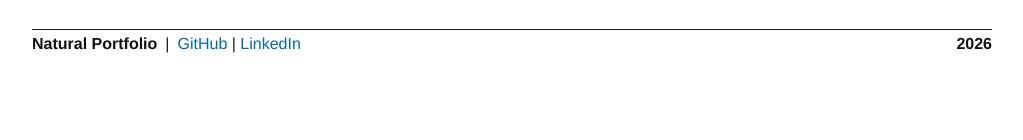
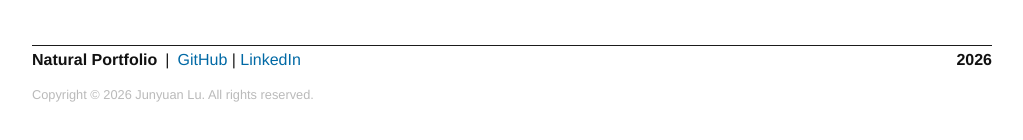
Before and after one commit to JedimasterLu/JedimasterLu.github.io, an Astro site: page / in a window 1280 px wide. Shown: the part 2170-2310 px from the top of the page, without its empty margins (128-1151 px from the left). Built offline with nearby package versions, Linux system fonts and the light colour scheme; Astro itself is replaced by a stand-in of ours; no server answers.

Commit message:
dynamic column

```diff
--- a/src/components/footer.astro
+++ b/src/components/footer.astro
@@ -32,7 +32,7 @@ const {
 
 <style>
     .site-footer {
-        margin-top: 2rem;
+        margin-top: 3rem;
         padding-top: 0.3rem;
         border-top: 1.2px solid var(--rule);
         font-family: "Helvetica Neue", Helvetica, Arial, sans-serif;
--- a/src/pages/index.astro
+++ b/src/pages/index.astro
@@ -328,6 +328,8 @@ try {
                 max-height: var(--body-grid-max-height);
                 margin-top: 2rem;
                 overflow: visible;
+                transition: max-height 420ms cubic-bezier(0.22, 1, 0.36, 1);
+                transition-property: max-height, opacity;
             }
 
             .body-block {
@@ -374,6 +376,14 @@ try {
                 margin: 0;
                 font-weight: 600;
                 color: var(--muted);
+            }
+
+            .copyright {
+                font-size: 0.8rem;
+                color: #bababa;
+                font-family: "Helvetica Neue", Helvetica, Arial, sans-serif;
+                margin-top: 1rem;
+                text-align: left;
             }
 
             @media (max-width: 375px) {
@@ -552,6 +562,8 @@ try {
             </div>
 
             <Footer github={github} linkedin={linkedin} year={new Date().getFullYear()} />
+
+            <p class="copyright">Copyright © {new Date().getFullYear()} Junyuan Lu. All rights reserved.</p>
         </main>
 
         <script>
@@ -588,7 +600,11 @@ try {
                         probe.remove();
 
                         if (root.style.getPropertyValue("--body-grid-max-height") !== nextValue) {
+                            bodyGrid.classList.add("is-relayout");
                             root.style.setProperty("--body-grid-max-height", nextValue);
+                            window.setTimeout(() => {
+                                bodyGrid.classList.remove("is-relayout");
+                            }, 220);
                         }
                     });
                 };
```
